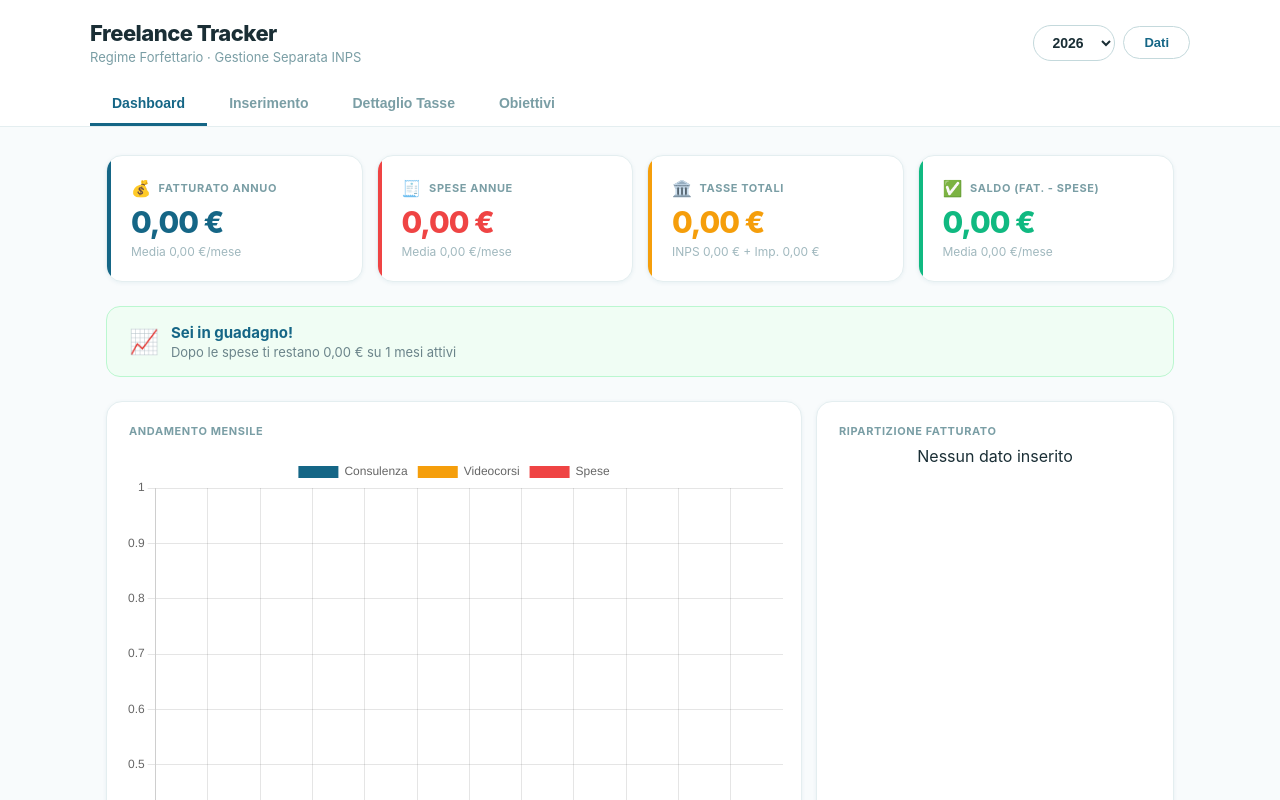
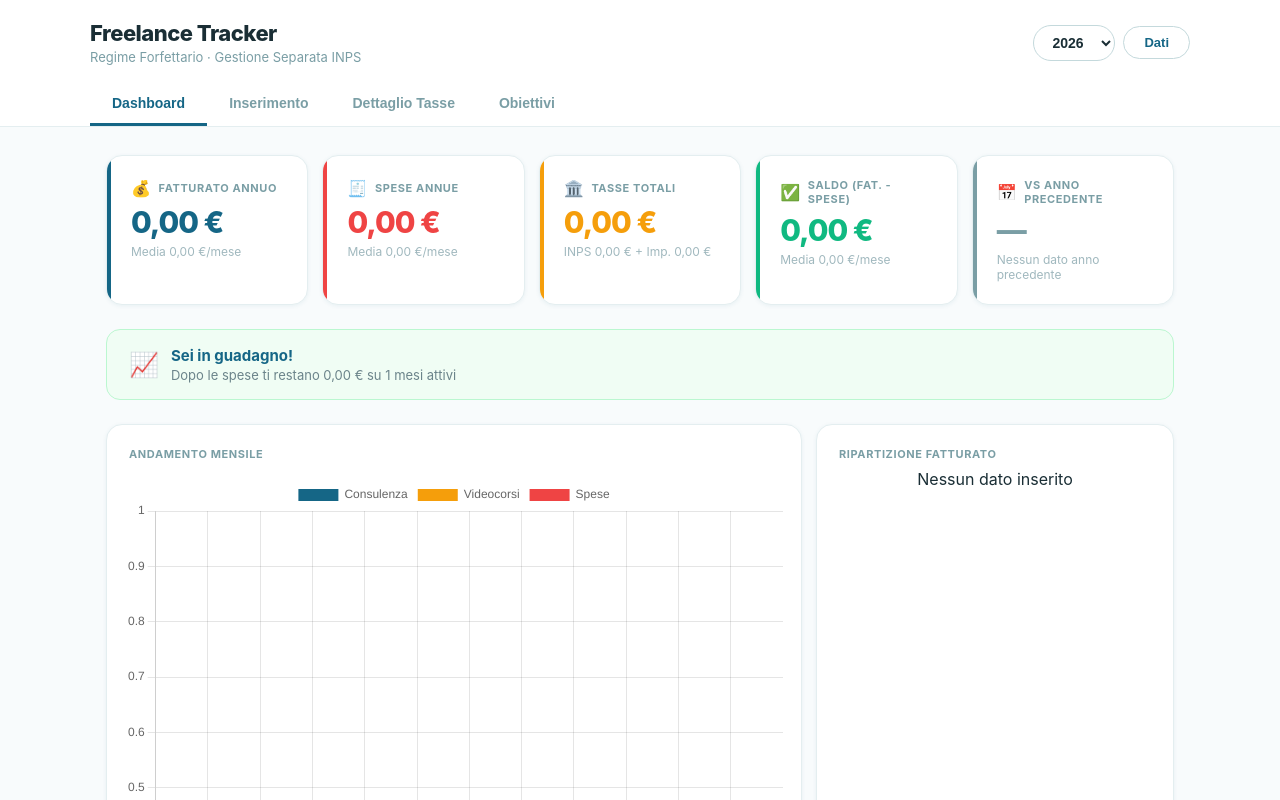
Before and after one commit to Ayler90/spese-freelance, a React (Vite) app: page / in a window 1280 px wide. Shown: the top 800 px of the page. Built offline with nearby package versions, Linux system fonts and the light colour scheme.

Commit message:
Add YoY revenue card on dashboard

```diff
--- a/src/components/Dashboard.tsx
+++ b/src/components/Dashboard.tsx
@@ -94,6 +94,7 @@ export default function Dashboard({ c }: Props) {
           sub={`Media ${fmt(c.avgNet)}/mese`}
           color={pos ? '#10b981' : '#ef4444'} icon={pos ? '✅' : '⚠️'}
         />
+        <YoyCard totFat={c.totFat} prevFat={c.prevFat} />
       </div>
 
       {/* Profit bar */}
@@ -170,6 +171,27 @@ export default function Dashboard({ c }: Props) {
   );
 }
 
+interface YoyCardProps { totFat: number; prevFat: number; }
+function YoyCard({ totFat, prevFat }: YoyCardProps) {
+  const hasPrev = prevFat > 0;
+  const diff = totFat - prevFat;
+  const pct = hasPrev ? ((diff / prevFat) * 100) : 0;
+  const up = diff >= 0;
+  const color = !hasPrev ? '#7a9ea5' : up ? '#10b981' : '#ef4444';
+  const sign = up ? '+' : '';
+  const sub = hasPrev
+    ? `${sign}${fmt(diff)} rispetto all'anno prec.`
+    : 'Nessun dato anno precedente';
+  const value = hasPrev ? `${sign}${pct.toFixed(1)}%` : '—';
+  return (
+    <div className="stat-card" style={{ '--card-color': color } as React.CSSProperties}>
+      <div className="label"><span className="icon">{!hasPrev ? '📅' : up ? '📈' : '📉'}</span>Vs anno precedente</div>
+      <div className="value">{value}</div>
+      <div className="sub">{sub}</div>
+    </div>
+  );
+}
+
 interface StatCardProps {
   label: string; value: string; sub: string; color: string; icon: string;
 }
--- a/src/store.ts
+++ b/src/store.ts
@@ -84,9 +84,13 @@ export function calc(data: AppData, year: number): CalcResult {
     totSpe = s('spese'), totImp = s('impTot'), totInps = s('inps'),
     totImpSost = s('impSost'), totTasse = s('tasse'), totNetto = s('netto');
 
+  const prevYd: MonthData[] = data.years[year - 1] || emptyYear();
+  const prevFat = prevYd.reduce((a, m) => a + m.consulenza + m.videocorsi, 0);
+
   return {
     months, totFat, totCon, totVid, totSpe, totImp, totInps, totImpSost, totTasse, totNetto,
-    avgFat: totFat / active, avgSpe: totSpe / active, avgNet: totNetto / active, active, yp
+    avgFat: totFat / active, avgSpe: totSpe / active, avgNet: totNetto / active, active, yp,
+    prevFat
   };
 }
 
--- a/src/types.ts
+++ b/src/types.ts
@@ -43,6 +43,7 @@ export interface MonthCalc {
 export interface CalcResult {
   months: MonthCalc[];
   totFat: number;
+  prevFat: number;
   totCon: number;
   totVid: number;
   totSpe: number;
```
